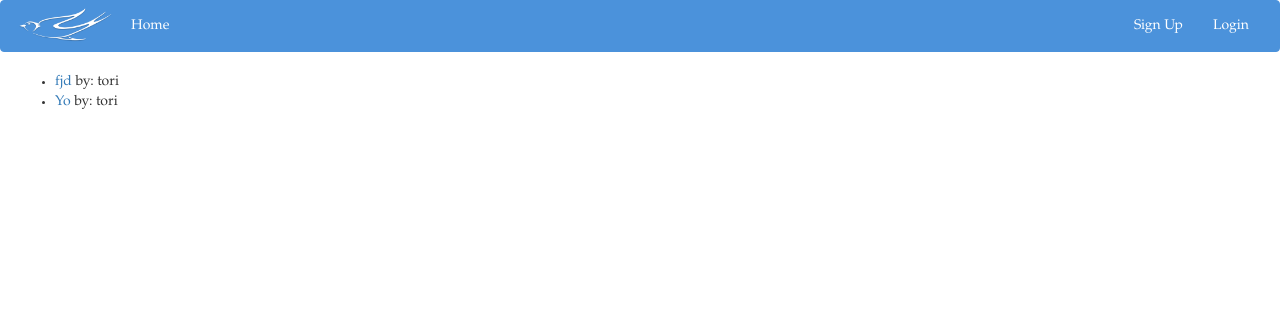
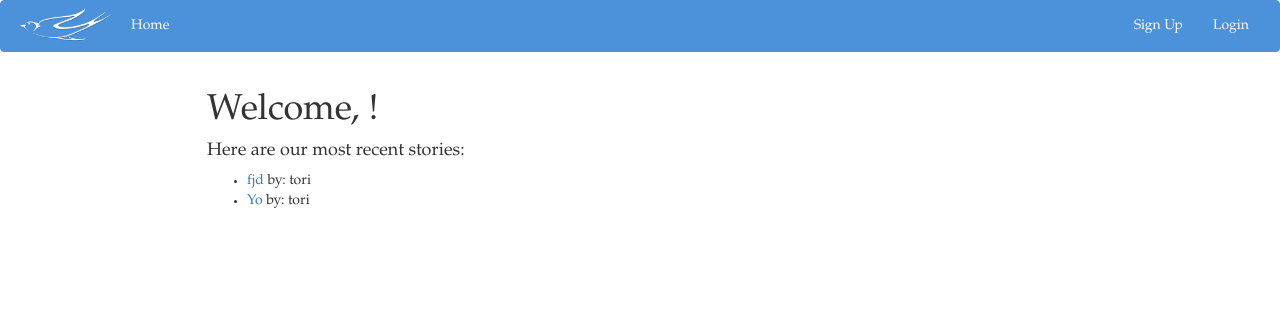
Before and after one commit to danaadylova/Swallow-Tales, a Django app: page / in a window 1280 px wide. Shown: the top 312 px of the page. Run offline with Django 3.2, Linux system fonts and the light colour scheme; data comes from the database, SQL or seed files in the repository; some libraries are stand-ins or nearby versions.

Commit message:
Formatting stuff

```diff
--- a/BrickHacks/SwallowTales/templates/home.html
+++ b/BrickHacks/SwallowTales/templates/home.html
@@ -2,7 +2,9 @@
 
 {% block content %}
 
-<div class="container-fluid sign_up_form">
+<div class="container-fluid" id="muh_stories">
+    <h1>Welcome, {{ request.user.username }}!</h1>
+    <h4>Here are our most recent stories:</h4>
     <ul>
     {% for section in first_sections_list %}
 
```
